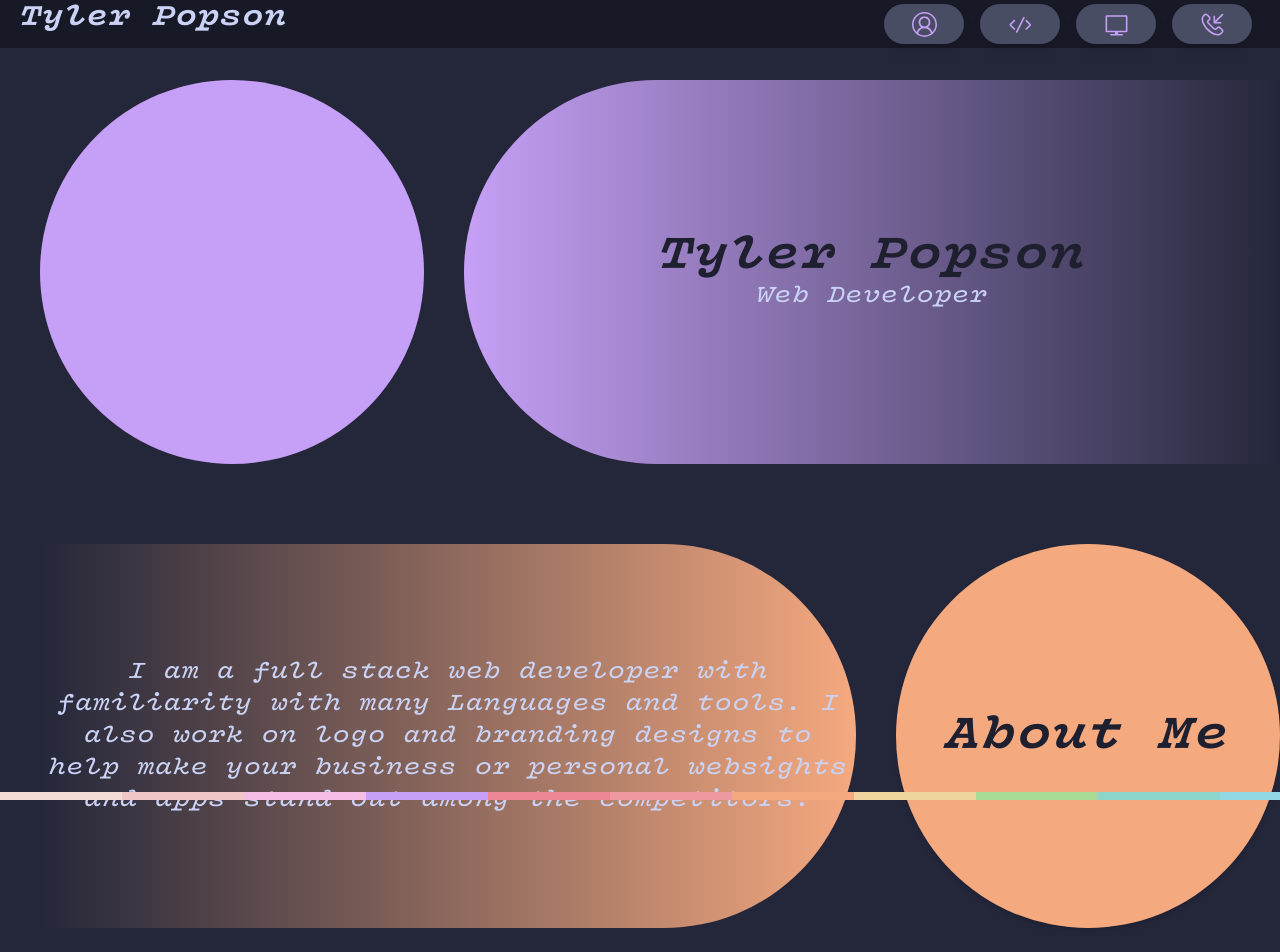
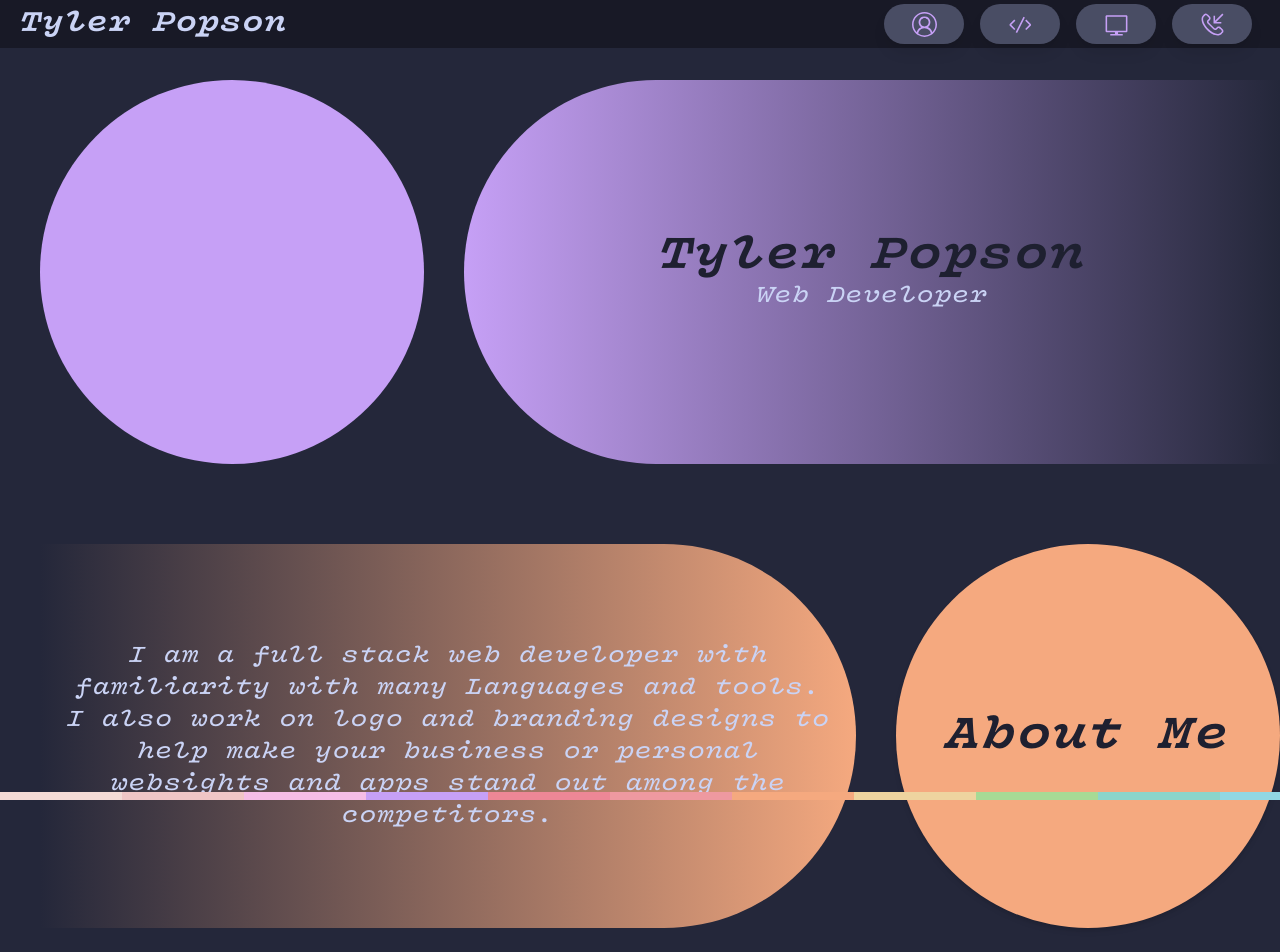
Before and after one commit to TylerPopson/PersonalWebsite, a React (Create React App) app in the folder tyler-website/: page / in a window 1280 px wide. Shown: the top 952 px of the page. Built offline with nearby package versions, Linux system fonts and the light colour scheme.

Commit message:
fixed text alignment and changed the wrent adress

```diff
--- a/tyler-website/src/components/about.js
+++ b/tyler-website/src/components/about.js
@@ -7,7 +7,7 @@ function about() {
             {/* personal bio */}
             <div className=" flex bg-gradient-to-r from-base to-peach right-0 w-2/3 h-96 rounded-r-full ml-10 r-0 items-center justify-center">
                 <div className="text-center">
-                    <h4 className="font-vulfItalic text-text text-2xl">I am a full stack web developer with familiarity with many Languages and tools. I also work on logo and branding designs to help make your business or personal websights and apps stand out among the competitors.</h4>
+                    <h4 className="font-vulfItalic text-text text-2xl m-5">I am a full stack web developer with familiarity with many Languages and tools. I also work on logo and branding designs to help make your business or personal websights and apps stand out among the competitors.</h4>
                 </div>
             </div>
 
--- a/tyler-website/src/components/navbar.js
+++ b/tyler-website/src/components/navbar.js
@@ -10,7 +10,7 @@ import { Link,animateScroll as scroll } from 'react-scroll'
 function navbar() {
     return (
         <div>
-            <div className=" fixed left-0 top-0 w-screen h-12 bg-crust m-0 flex flex-row " >
+            <div className=" fixed left-0 top-0 w-screen h-12 bg-crust m-0 flex flex-row items-center " >
 
                 {/* personal logo */}
                 <a onClick={() => (scroll.scrollToTop())} href="">
--- a/tyler-website/src/components/portfolio.js
+++ b/tyler-website/src/components/portfolio.js
@@ -37,7 +37,7 @@ function Portfolio() {
             {/* wrent the local rental posting website (class project) */}
             <Examples
             Title={"Wrent"}
-            Link={"wrent.herokuapp.com"}
+            Link={"https://wrent.herokuapp.com"}
             Desc={"A local area private rental app"}
             Tools={["Reactjs", "Materialui", "Nodejs"]}/>
 
```
